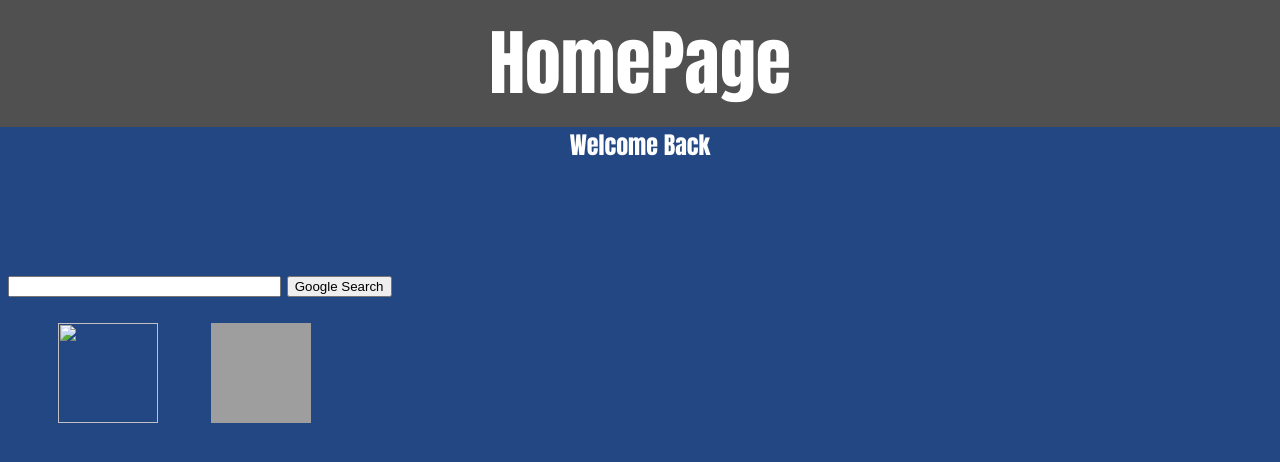
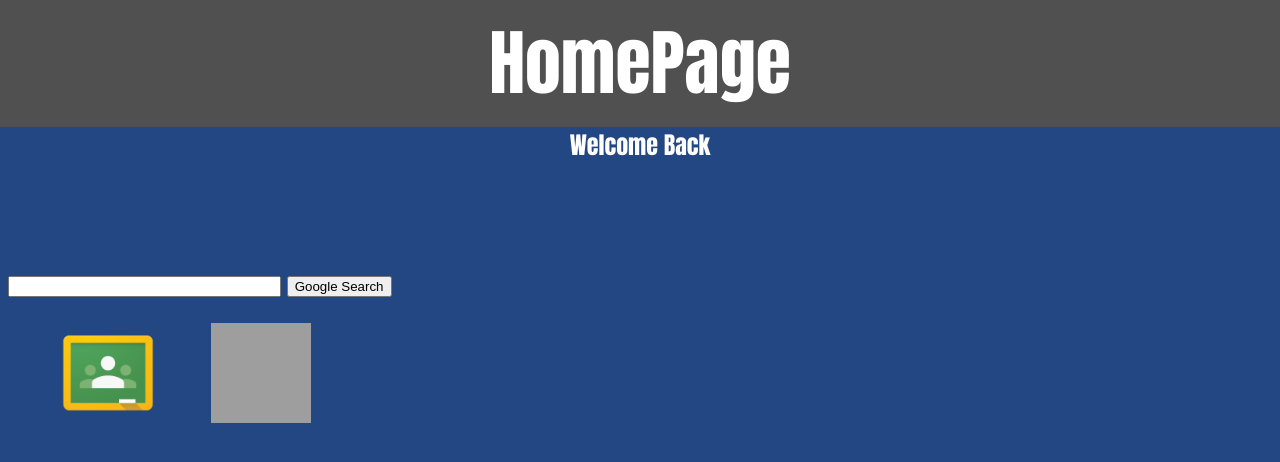
Before and after one commit to DavidBrehl/DBHomepage1, a plain HTML site: page index.html in a window 1280 px wide. Drawn offline with Linux system fonts and the light colour scheme; the site is published under a folder, as on GitHub Pages, so addresses that start at the root find nothing; grey boxes are pictures that could not be loaded.

Commit message:
Update index.html

```diff
--- a/index.html
+++ b/index.html
@@ -10,7 +10,7 @@
 			<input type="submit" value="Google Search" />
 		</form>
 		<a href="https://classroom.google.com">
-			<img align="left" width=100px height=100px style="margin-left:50px;" src="/GoogleClassroom.png">
+			<img align="left" width=100px height=100px style="margin-left:50px;" src="GoogleClassroom.png">
 		</a>
 		<a href="https://drive.google.com">
 			<img align="left" width=100px height=100px style="margin-left:50px;" src="https://lh6.googleusercontent.com/SkxHlqZadgErECjSSUoaaIflrXjdw7kVa5o2_9IMDwRRegepFyKtIOBDu7adHkkyTM-70hcxeH1AysvEx1Q=w1918-h907">
```
